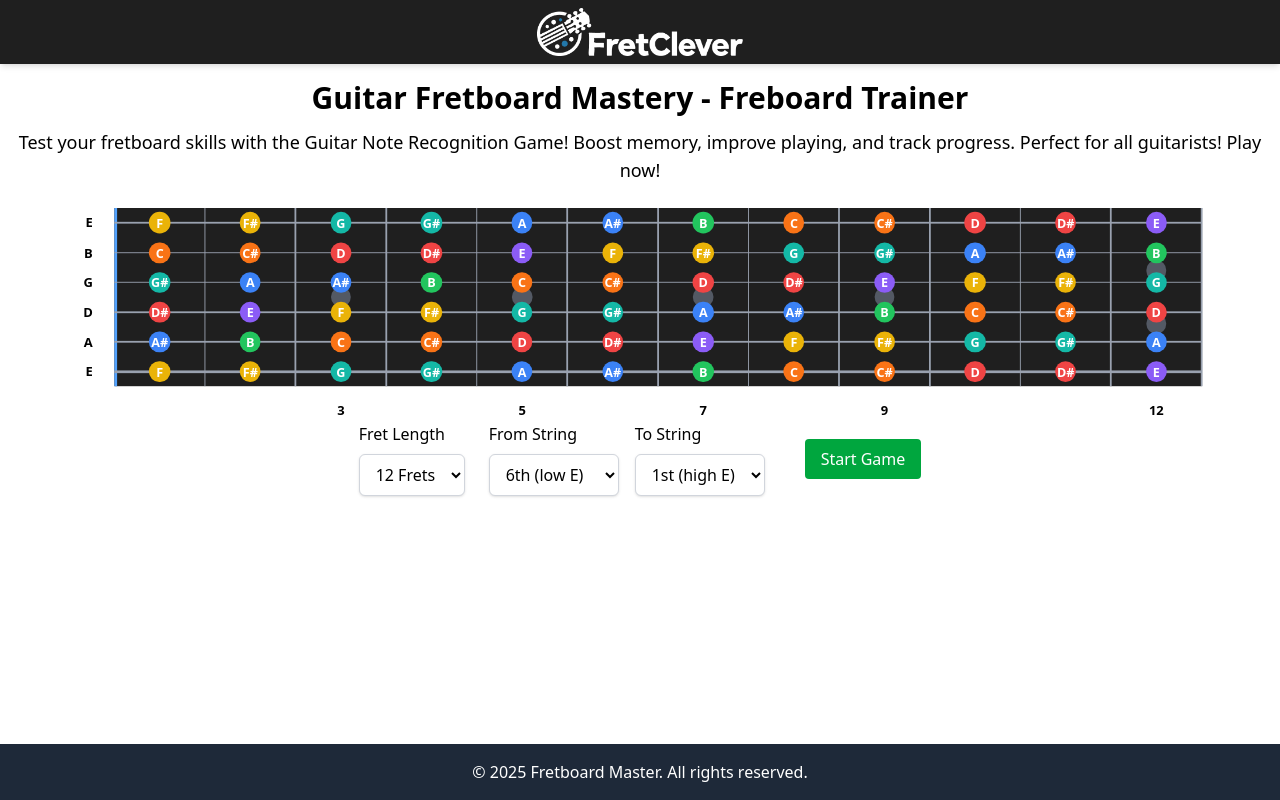
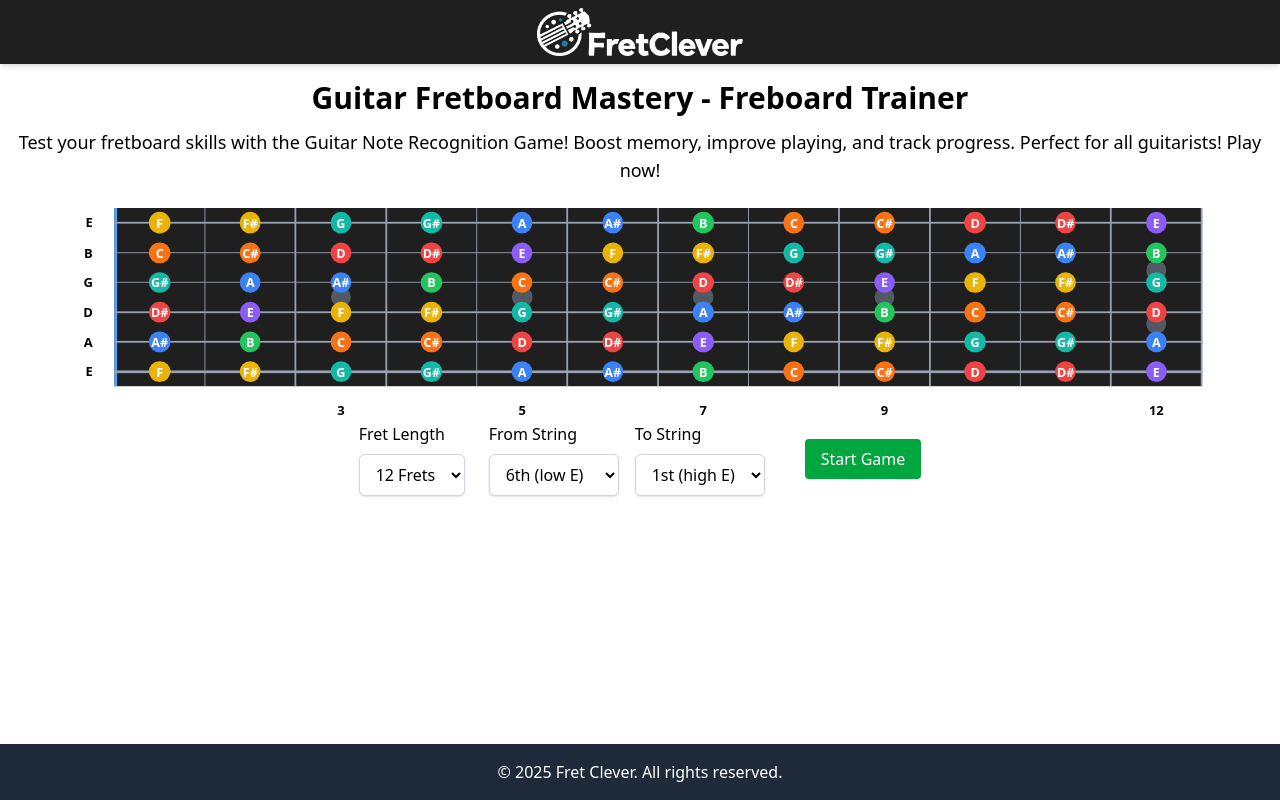
Before and after one commit to benigogoi/fretszyFe, a React (Vite) app: page / in a window 1280 px wide. Built offline with nearby package versions, Linux system fonts and the light colour scheme.

Commit message:
Fix:FooterBrandName

```diff
--- a/src/components/layout/Footer.tsx
+++ b/src/components/layout/Footer.tsx
@@ -15,7 +15,7 @@ const Footer: React.FC<FooterProps> = ({
                 <div className="flex justify-center items-center">
                     {/* Simple copyright section */}
                     <div className="text-center">
-                        <p>&copy; {copyrightYear} {appName}. All rights reserved.</p>
+                        <p>&copy; {copyrightYear} Fret Clever. All rights reserved.</p>
                     </div>
                 </div>
             </div>
```
